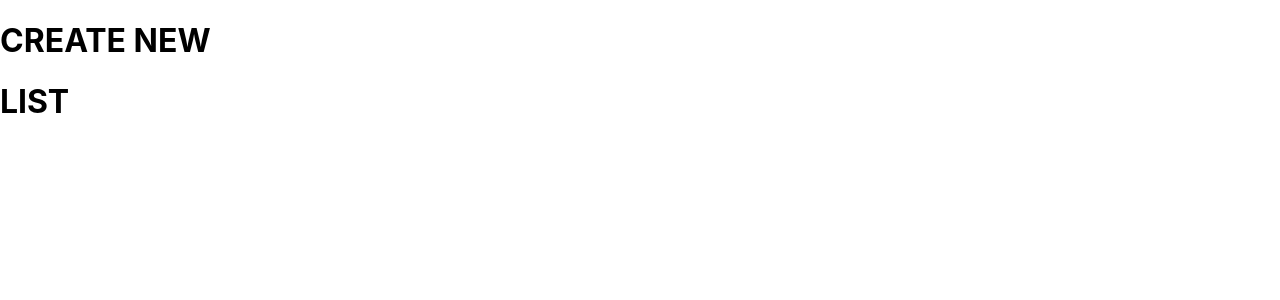
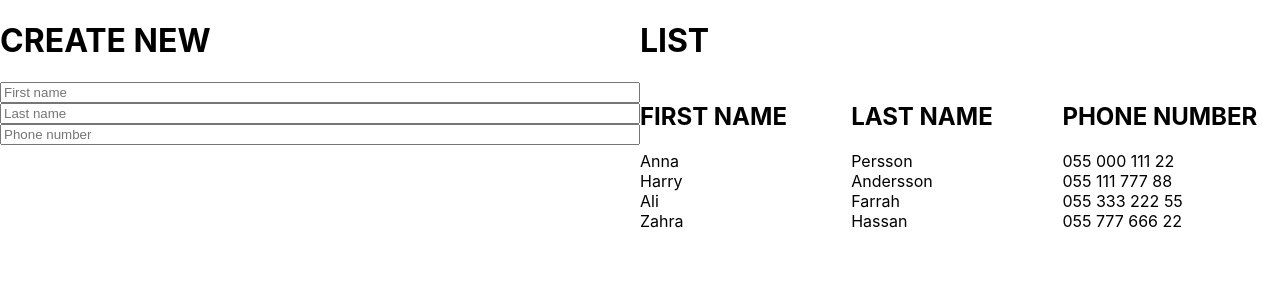
Before and after one commit to darcywinterhill/Code-test, a React (Create React App) app: page / in a window 1280 px wide. Shown: the top 300 px of the page. Built offline with nearby package versions, Linux system fonts and the light colour scheme.

Commit message:
started with form and user list

```diff
--- a/src/App.js
+++ b/src/App.js
@@ -3,18 +3,26 @@ import { Provider } from 'react-redux'
 import { BrowserRouter, Switch, Route } from 'react-router-dom'
 import { combineReducers, configureStore } from '@reduxjs/toolkit'
 
+import list from 'reducers/list'
+
 import ListPage from 'pages/ListPage'
+
+const reducer = combineReducers({
+  list: list.reducer
+})
+
+const store = configureStore({ reducer })
 
 
 export const App = () => {
   return (
-    <ListPage />
-    /*<BrowserRouter>
+    <BrowserRouter>
       <Provider store={store}>
-        <Switch>
-          <Route path='/' exact component={ListPage}/>
-        </Switch>
+
+          {/*<Route path='/' exact component={ListPage}/>*/}
+          <ListPage />
+
       </Provider>
-    </BrowserRouter>*/
+    </BrowserRouter>
   )
 }
--- a/src/components/Form.js
+++ b/src/components/Form.js
@@ -1 +1,40 @@
 import React from 'react'
+import styled from 'styled-components/macro'
+
+import list from '../reducers/list'
+
+const Form = () => {
+  return (
+    <FormContainer>
+      <Label htmlFor="firstname" />
+      <Input
+        id="firstname"
+        type="text"
+        placeholder="First name"
+      />
+      <Label htmlFor="lastname" />
+      <Input
+        id="lastname"
+        type="text"
+        placeholder="Last name"
+      />
+      <Label htmlFor="phone" />
+      <Input
+        id="phone"
+        type="text"
+        placeholder="Phone number"
+      />
+    </FormContainer>
+  )
+}
+
+export default Form
+
+const FormContainer = styled.form`
+  display: flex;
+  flex-direction: column;
+`
+const Label = styled.label`
+`
+const Input = styled.input`
+`
--- a/src/components/FormSection.js
+++ b/src/components/FormSection.js
@@ -2,11 +2,19 @@ import React from 'react'
 import styled from 'styled-components/macro'
 
 import Heading from 'components/Heading'
+import Form from 'components/Form'
 
 const FormSection = () => {
   return (
-    <Heading text="CREATE NEW" />
+    <Main>
+      <Heading text="CREATE NEW" />
+      <Form />
+    </Main>
   )
 }
 
 export default FormSection
+
+const Main = styled.main`
+  width: 50%;
+`
--- a/src/components/ListSection.js
+++ b/src/components/ListSection.js
@@ -1,12 +1,62 @@
 import React from 'react'
 import styled from 'styled-components/macro'
+import { useDispatch, useSelector, batch } from 'react-redux'
 
-import Heading from '../components/Heading'
+import list from '../reducers/list'
+import Heading from './Heading'
+import TableHeading from './TableHeading'
 
 const ListSection = () => {
+  const userList = useSelector(store => store.list.users)
+  console.log(userList)
+
+
+  const dispatch = useDispatch()
+
   return (
+    <Main>
     <Heading text="LIST" />
+    <UserSection>
+      <HeadingSection>
+        <TableHeading text="FIRST NAME" />
+        <TableHeading text="LAST NAME" />
+        <TableHeading text="PHONE NUMBER" />
+      </HeadingSection>
+      {userList.map(user =>
+        <ContentSection
+          key={user.id}>
+            <TableContent>
+            {user.firstname}
+            </TableContent>
+            <TableContent>
+            {user.lastname}
+            </TableContent>
+            <TableContent>
+            {user.phone}
+            </TableContent>
+          </ContentSection>
+          )}
+    </UserSection>
+    </Main>
   )
 }
 
 export default ListSection
+
+const Main = styled.main`
+  width: 50%;
+`
+
+const UserSection = styled.div`
+  display: flex;
+  flex-direction: column;
+  `
+const HeadingSection = styled.div`
+  display: flex;
+`
+const ContentSection = styled.div`
+  display: flex;
+`
+const TableContent = styled.div`
+  width: 33%;
+  `
--- /dev/null
+++ b/src/components/TableHeading.js
@@ -0,0 +1,16 @@
+import React from 'react'
+import styled from 'styled-components/macro'
+
+const TableHeading = ({ text }) => {
+  return (
+    <SectionHeading>
+      {text}
+    </SectionHeading>
+  )
+}
+
+export default TableHeading
+
+const SectionHeading = styled.h2`
+  width: 33%;
+`
--- a/src/pages/ListPage.js
+++ b/src/pages/ListPage.js
@@ -10,12 +10,13 @@ const ListPage = () => {
     <Main>
       <FormSection />
       <ListSection />
-  </Main>
+    </Main>
   )
 }
 
 export default ListPage
 
 const Main = styled.main`
+  display: flex;
 
 `
--- a/src/reducers/list.js
+++ b/src/reducers/list.js
@@ -1 +1,25 @@
 import { createSlice } from '@reduxjs/toolkit'
+
+const users = [
+  {id: "1", firstname: "Anna", lastname: "Persson", phone: "055 000 111 22"},
+  {id: "2", firstname: "Harry", lastname: "Andersson", phone: "055 111 777 88"},
+  {id: "3",firstname: "Ali", lastname: "Farrah", phone: "055 333 222 55"},
+  {id: "4",firstname: "Zahra", lastname: "Hassan", phone: "055 777 666 22"}
+]
+
+const list = createSlice({
+  name: "list",
+  initialState: {
+    users
+  },
+  reducers: {
+    setList: (store, action) => {
+      store.users = action.payload
+    },
+    addUser: (store, action) => {
+      store.users = [action.payload, ...store.users]
+    }
+  }
+  })
+
+  export default list
```
